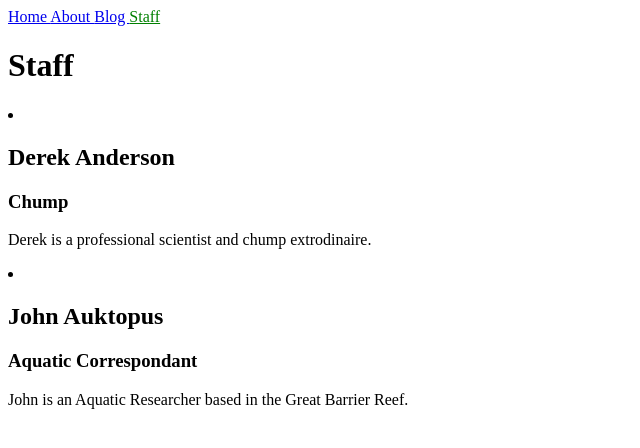
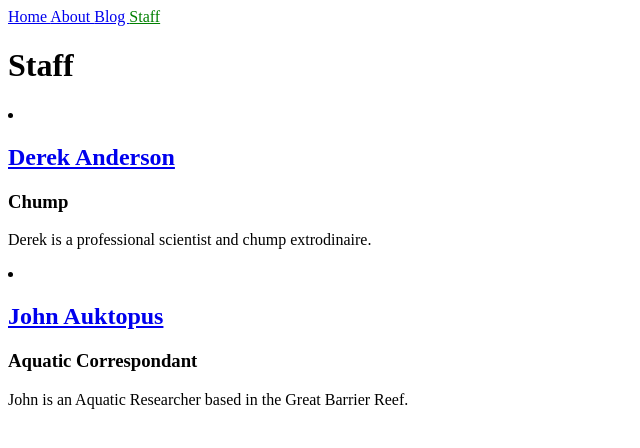
Before and after one commit to ruse-traveler/ruse-traveler.github.io, a Jekyll site: the page built from staff.html, in a window 1280 px wide. Shown: the top 448 px of the page, without its empty margins (0-640 px from the left). Built offline with Jekyll 4.4.1, drawn with Linux system fonts in a browser that asks for light colours.

Commit message:
Update staff.html
Fixed typo in staff.html. A `-` should have been a `=`.

```diff
--- a/staff.html
+++ b/staff.html
@@ -6,7 +6,7 @@ title: Staff
 <u1>
   {% for author in site.authors %}
     <li>
-      <h2><a href-"{{ author.url }}">{{ author.name }}</a></h2>
+      <h2><a href="{{ author.url }}">{{ author.name }}</a></h2>
       <h3>{{ author.position }}</h3>
       <p>{{ author.content | markdownify }}</p>
     </li>
```
